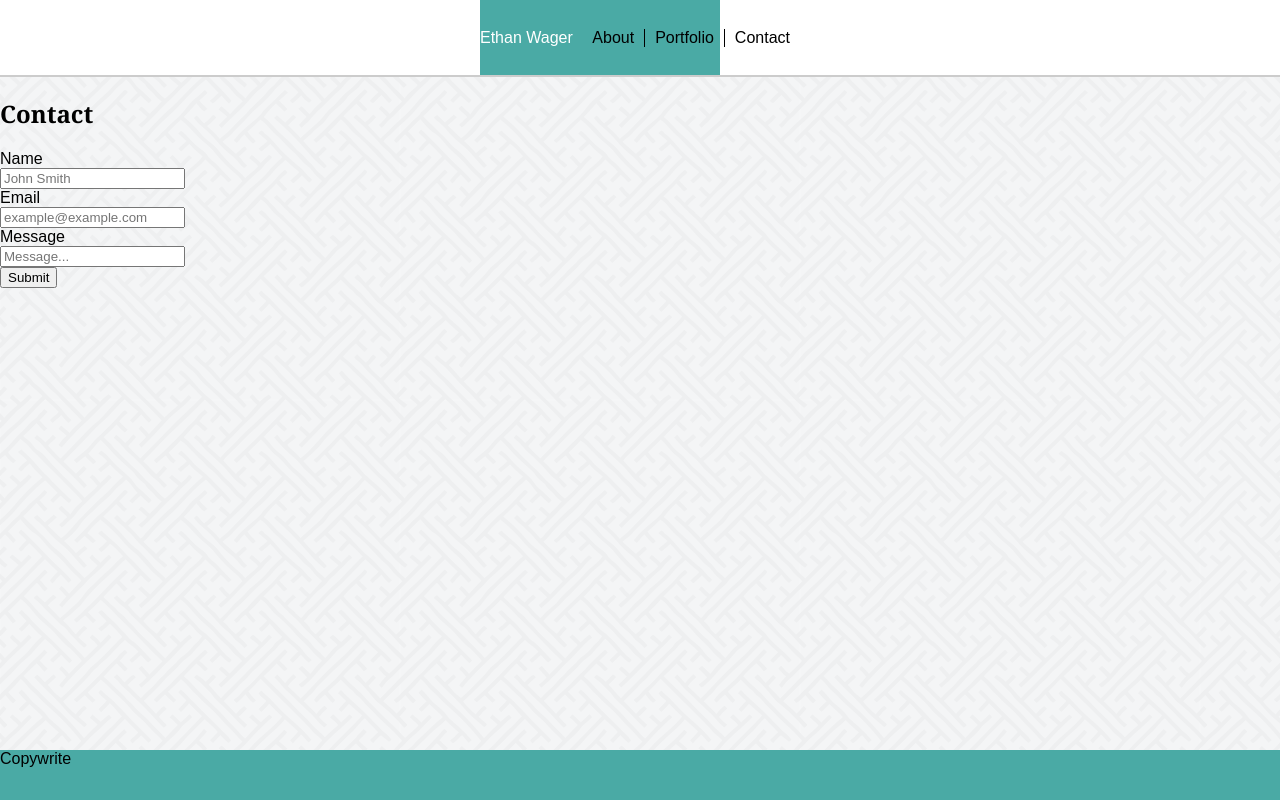
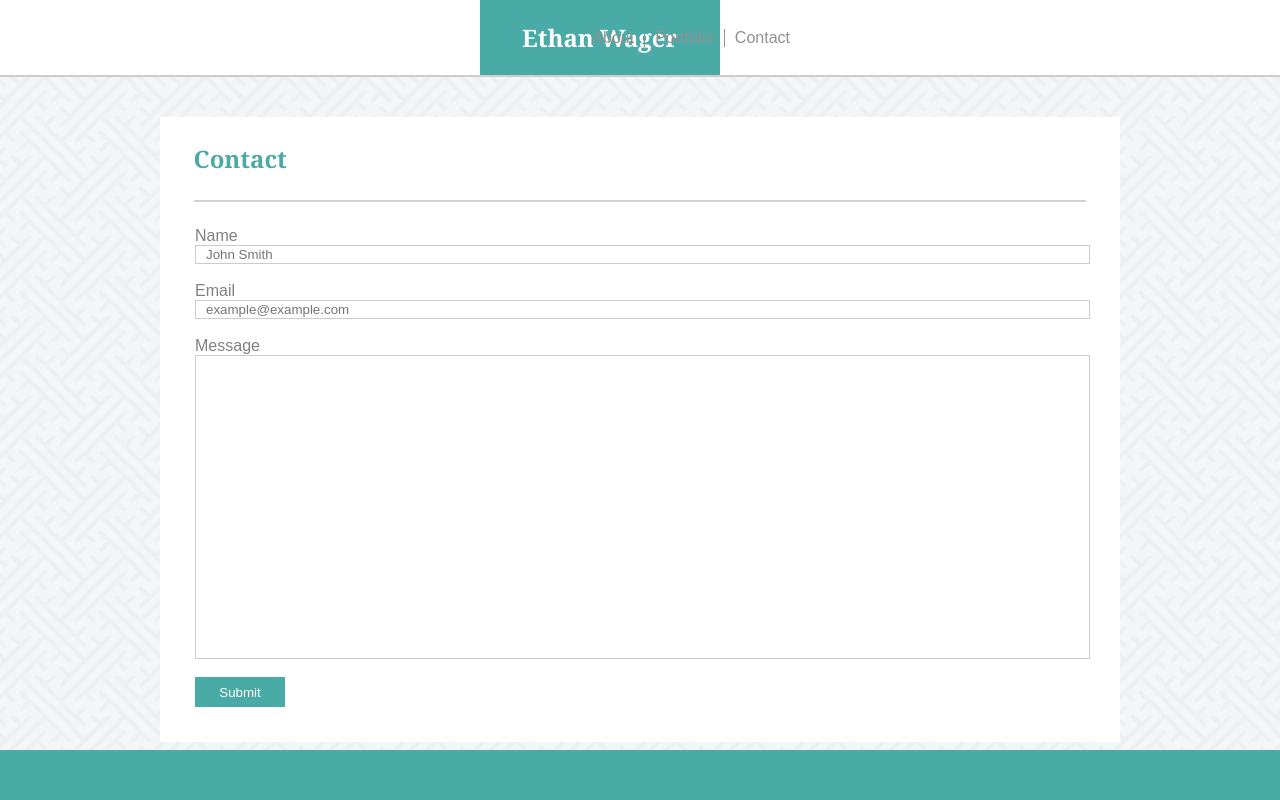
Before and after one commit to Ewager1/Basic-Portfolio, a plain HTML site: page contact.html in a window 1280 px wide. Drawn offline with Linux system fonts and the light colour scheme.

Commit message:
Added style to the contact main info area. spaced everthing out, added color. Note: testing issue with message input. The text needs to be aligned at the top, but it is currently alligned in center. fix next version.

```diff
--- a/assets/css/styles.css
+++ b/assets/css/styles.css
@@ -6,8 +6,8 @@ body {
   font-family: Arial, Helvetica, sans-serif;
 }
 
-h1,
-h2 {
+h2,
+h3 {
   font-family: Georgia, "Times New Roman", Times, serif !important;
 }
 
@@ -16,12 +16,12 @@ a {
   color: rgb(146, 144, 144);
 }
 
-/*fixed collapse issues from floats*/
+/*fix collapse issues from floats*/
 .clear {
   clear: both;
 }
 
-/* Heading Section*/
+/* Header Section all pages*/
 header {
   width: auto;
   height: 75px;
@@ -29,6 +29,7 @@ header {
   border-bottom: 2px solid #cccccc;
   padding-left: 480px;
   padding-right: 480px;
+  margin-bottom: 40px;
 }
 
 .left-header {
@@ -66,6 +67,16 @@ header {
   border-right: solid 1px;
 }
 
+/*main Header for all sections*/
+.main-header {
+  width: 93%;
+  margin: auto;
+  color: #4aaaa5;
+  padding-top: 25px;
+  padding-bottom: 25px;
+  border-bottom: solid 2px lightgray;
+}
+
 /*Index Main Section*/
 
 main {
@@ -75,7 +86,7 @@ main {
   text-align: left;
 }
 
-#main-heading {
+#index-main-header {
   width: 93%;
   margin: auto;
   color: #4aaaa5;
@@ -84,14 +95,54 @@ main {
   border-bottom: solid 2px lightgray;
 }
 
-#main-image {
-  padding: 25px;
+#index-main-image {
+  padding: 25px 25px 10px 35px;
   float: left;
 }
 
-#main-info {
-  padding: 25px;
+#index-main-info {
+  padding: 35px;
   line-height: 175%;
+}
+
+/*Contact Section*/
+form {
+  margin: auto;
+  width: 960px;
+  height: 625px;
+  background: white;
+  text-align: left;
+  color: gray;
+}
+
+#input-wrapper {
+  padding: 25px 35px;
+}
+
+#contact-input-name {
+  width: 99%;
+  border: solid #cccccc 1px;
+  padding-left: 10px;
+}
+
+#contact-input-email {
+  width: 99%;
+  border: solid #cccccc 1px;
+  padding-left: 10px;
+}
+#contact-input-message {
+  width: 99%;
+  height: 300px;
+  border: solid #cccccc 1px;
+  padding-left: 10px;
+}
+
+#submit {
+  background: #4aaaa5;
+  color: white;
+  border: none;
+  height: 30px;
+  width: 90px;
 }
 
 /*Footer Section*/
--- a/contact.html
+++ b/contact.html
@@ -8,24 +8,28 @@
   </head>
   <body>
     <header>
-      <section class="left-header">Ethan Wager</section>
+      <section class="left-header"><h2>Ethan Wager</h2></section>
       <section class="right-header-flex">
-        <div id="flex-item-1">About</div>
-        <div id="flex-item-2">Portfolio</div>
-        <div id="flex-item-3">Contact</div>
+        <a href="/index.html" id="flex-item-1">About</a>
+        <a href="/portfolio.html" id="flex-item-2">Portfolio</a>
+        <a href="/contact.html" id="flex-item-3">Contact</a>
       </section>
     </header>
-    <h2>Contact</h2>
 
+    <main>
     <form>
-      Name <br />
-      <input type="text" placeholder="John Smith" /> <br />
+    <h2 class="main-header">Contact</h2>
+    <section id=input-wrapper>
+    Name <br />
+      <input type="text" placeholder="John Smith" id='contact-input-name'/> <br /><br>
       Email <br />
-      <input type="email" placeholder="example@example.com" /> <br />
+      <input type="email" placeholder="example@example.com" id='contact-input-email' /> <br /><br>
       Message<br />
-      <input type="text" placeholder="Message..." /> <br />
-      <input type="submit" />
+      <input type="text" id='contact-input-message' /> <br /><br>
+      <input type="submit" id='submit' />
+    </section>
     </form>
-    <footer>Copywrite</footer>
+
+    <footer></footer>
   </body>
 </html>
```
Also changed, not shown: index.html (+3 -3 lines), portfolio.html (+7 -5 lines).
